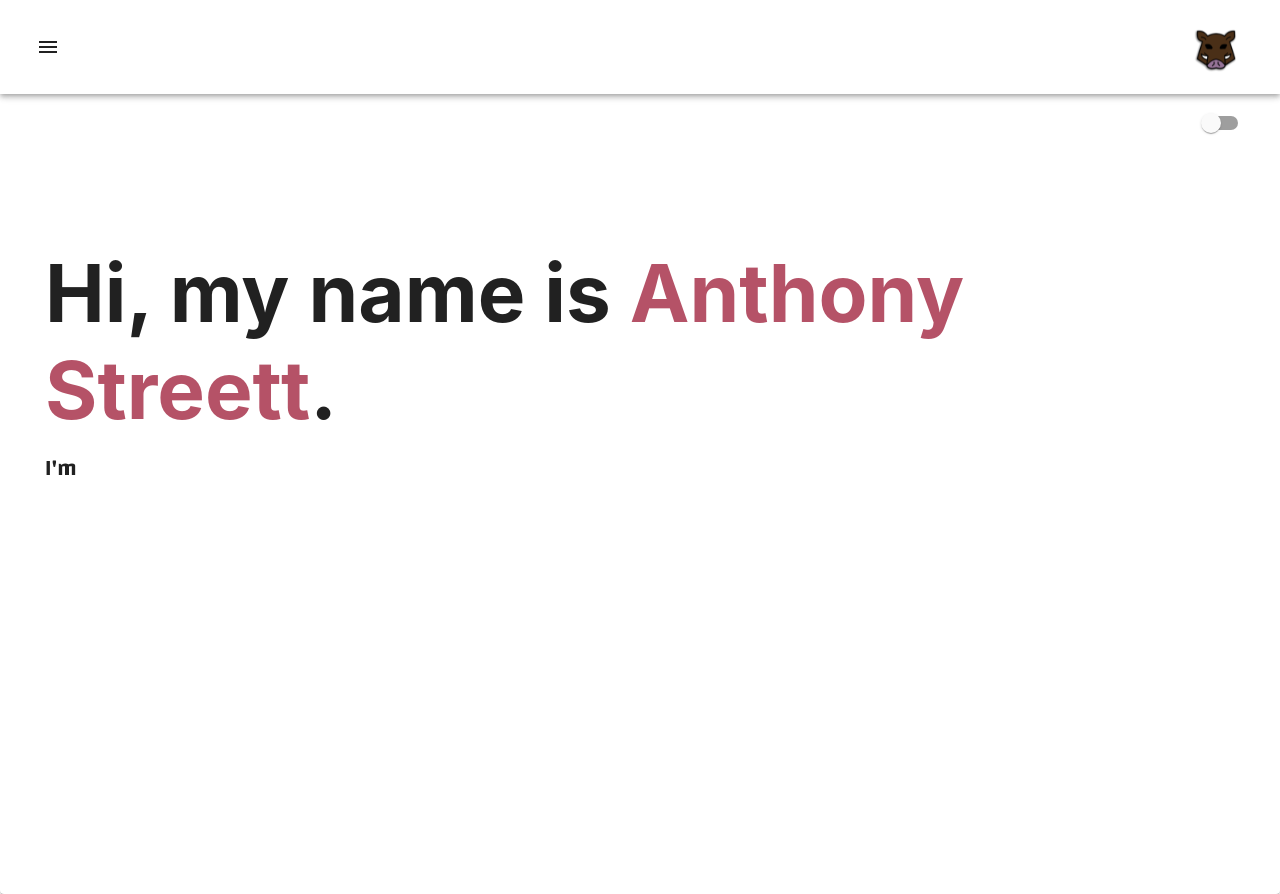
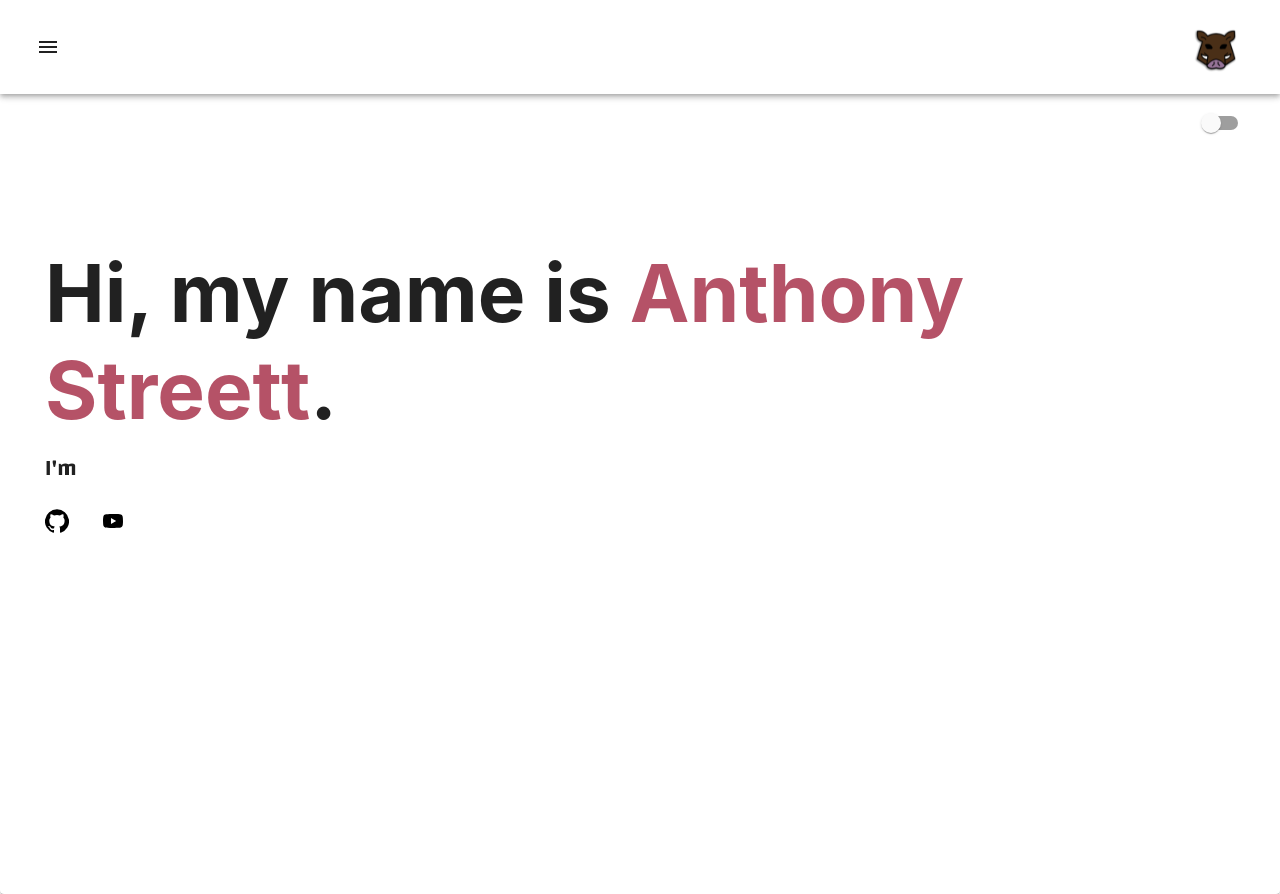
Before and after one commit to arkstreett/myportfolio, a React (Create React App) app: page / in a window 1280 px wide. Built offline with nearby package versions, Linux system fonts and the light colour scheme.

Commit message:
Matts my friend

```diff
--- a/src/App.js
+++ b/src/App.js
@@ -10,6 +10,7 @@ import Resume from "./components/Resume"
 import Projects from "./components/Projects"
 import Contact from "./components/Contact"
 import MaterialHeader from "./components/MaterialHeader";
+import LoginPage from "./components/LoginPage"
 
 
 function App() {
@@ -35,6 +36,7 @@ function App() {
                   <Route path="/resume" component={Resume}/>
                   <Route path="/projects" component={Projects} />
                   <Route path="/contact" component={Contact} />
+                  <Route path="/login" component={LoginPage} />
                 </Switch>
               </Paper>
               </ThemeProvider>
--- a/src/components/CoolDrawer.js
+++ b/src/components/CoolDrawer.js
@@ -11,6 +11,7 @@ import PrintIcon from '@material-ui/icons/Print';
 import IconButton from '@material-ui/core/IconButton';
 import MenuIcon from '@material-ui/icons/Menu';
 import MailIcon from '@material-ui/icons/Mail';
+import FavoriteIcon from '@material-ui/icons/Favorite';
 
 
 
@@ -71,7 +72,14 @@ function CoolDrawer() {
           <MailIcon style={{ marginRight: "10px"}}/>
           <a>Get In Touch </a>
         </Link>
+
+        <Link className="get-to-know" to="/login">
+          <a>Get to know me</a>
+          <FavoriteIcon style={{ marginRight: "10px"}}/>
+        </Link>
         </div>
+
+
       </List>
     </div>
   );
--- a/src/components/Home.js
+++ b/src/components/Home.js
@@ -1,6 +1,8 @@
 import React from "react";
 import "../styles/Homepage.css";
 import Typical from "react-typical";
+import GitHubIcon from '@material-ui/icons/GitHub';
+import YouTubeIcon from '@material-ui/icons/YouTube';
 
 function Home() {
   return (
@@ -24,6 +26,13 @@ function Home() {
             ]}
           />
         </div>
+
+        <div className="home-icons">
+
+              <a href="https://github.com/arkstreett" rel="noreferrer nopener" target="_blank"><GitHubIcon /></a>
+
+              <a href="https://www.youtube.com/channel/UCVZ-3aiaF3eMIzdKqiRp5Sw?view_as=subscriber" rel="noreferrer nopener" target="_blank"><YouTubeIcon /></a>
+        </div>
       </div>
     </div>
   );
--- /dev/null
+++ b/src/components/LoginPage.js
@@ -0,0 +1,12 @@
+import React from "react";
+import "../styles/LoginPage.css"
+
+function LoginPage() {
+    return (
+      <div className="login-page">
+        <h2>Log In Bitch</h2>
+      </div>
+    );
+  }
+
+  export default LoginPage;
--- a/src/styles/Drawer.css
+++ b/src/styles/Drawer.css
@@ -6,7 +6,7 @@
 
 .drawer-links a {
     text-align: center;
-    padding-top: 60px;
+    padding-top: 30px;
     text-decoration: none;
     color: grey;
     font-family: "Changa";
@@ -20,3 +20,16 @@
 .drawer-links a:active {
     color: limegreen;
 }
+
+.get-to-know {
+    margin-top: 610px;
+    text-align: center;
+}
+
+
+
+@media (max-width: 400px) {
+    .get-to-know {
+        margin-top: 340px;
+    }
+}
--- a/src/styles/Homepage.css
+++ b/src/styles/Homepage.css
@@ -1,5 +1,6 @@
 .home-page {
   height: 100vh;
+
 }
 
 .banner {
@@ -18,6 +19,24 @@
   font-size: 1.4rem;
 }
 
+.home-icons {
+  display: flex;
+  width: 80px;
+  margin-top: 20px;
+  justify-content: space-between;
+
+}
+
+.home-icons a {
+  transition: .5s;
+  color: black;
+}
+
+.home-icons a:hover {
+    color: #B55267;
+    transition: .5s;
+}
+
 @media (max-width: 500px) {
   .banner h1 {
     font-size: 3rem;
--- /dev/null
+++ b/src/styles/LoginPage.css
@@ -0,0 +1,5 @@
+.login-page {
+    margin-top: 30px;
+    text-align: center;
+    border: none;
+}
```
